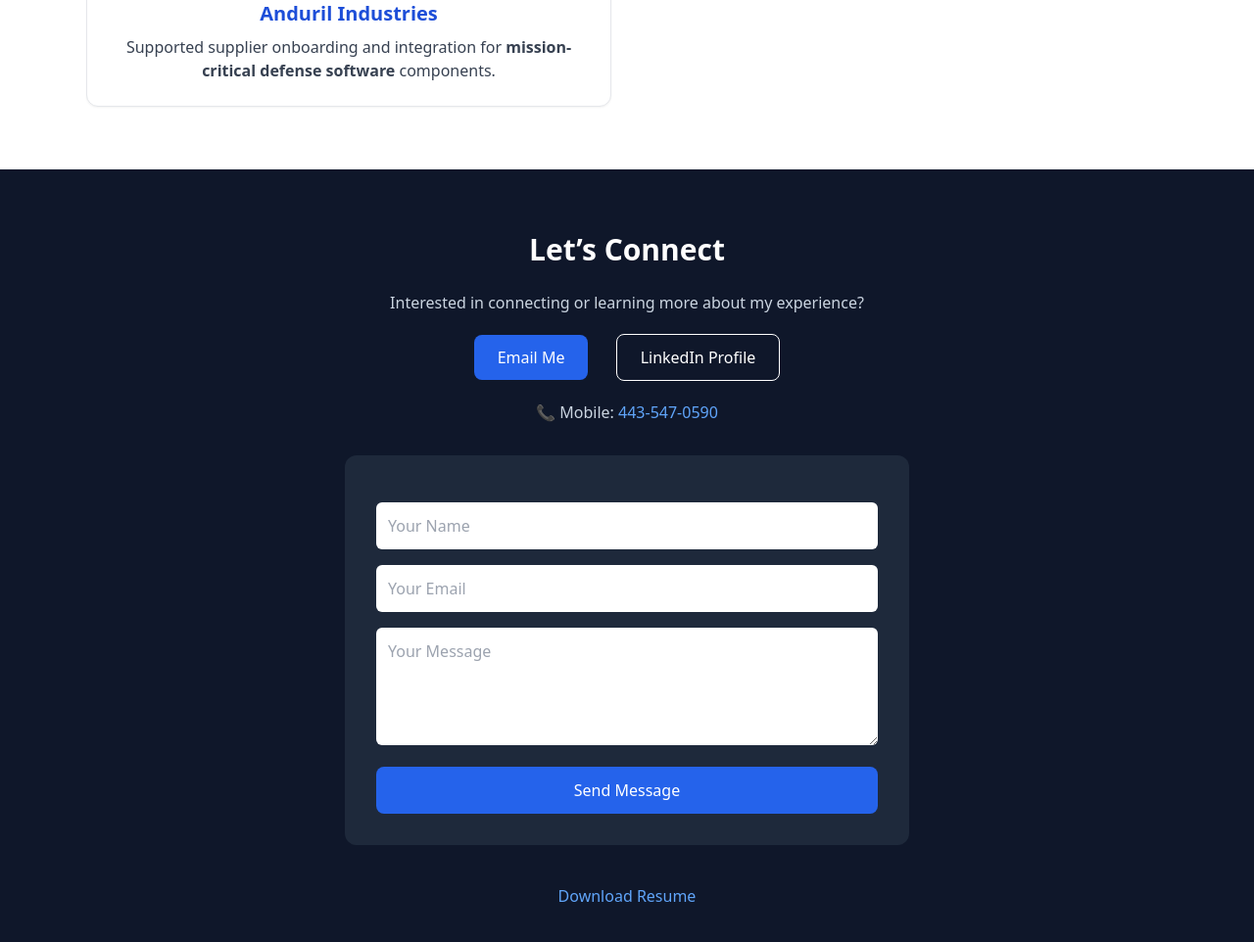
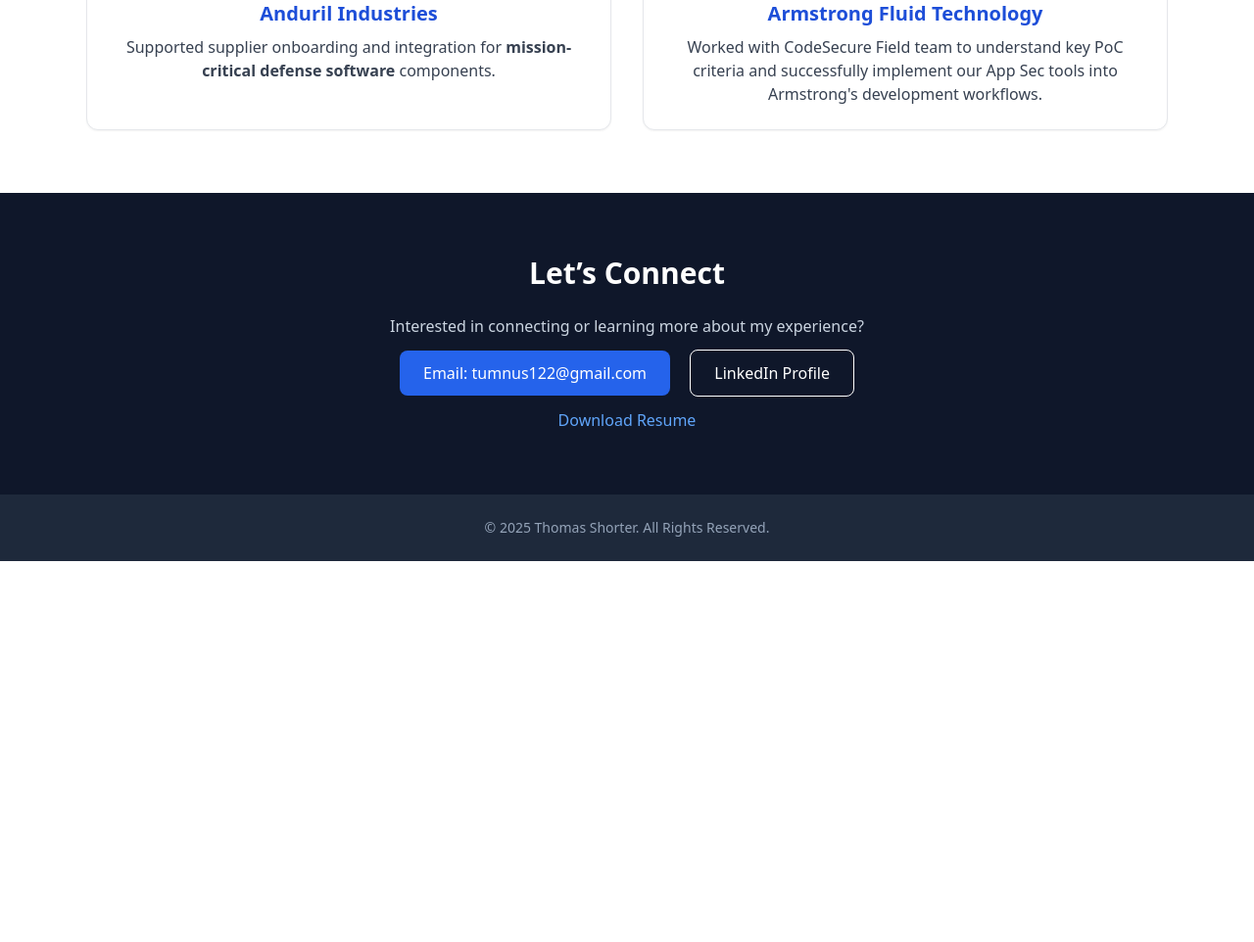
Before and after one commit to tumnus122/thomas-portfolio-, a plain HTML site: page index.html in a window 1280 px wide. Shown: the part 1565-2527 px from the top of the page at 98% size. After the commit the page ends 2138 px from the top, so only its background shows below. Drawn offline with nearby package versions, Linux system fonts and the light colour scheme.

Commit message:
Update index.html
remove contact form
add armstrong

```diff
--- a/index.html
+++ b/index.html
@@ -58,34 +58,23 @@
           <h3 class="text-xl font-semibold mb-2 text-blue-700">Anduril Industries</h3>
           <p class="text-gray-700">Supported supplier onboarding and integration for <strong>mission-critical defense software</strong> components.</p>
         </div>
+        <div class="bg-white border border-gray-200 rounded-xl p-6 shadow-sm hover:shadow-md transition text-center">
+          <img src="armstrong.png" alt="Armstrong Fluid Technology logo" class="h-16 mx-auto mb-4" />
+          <h3 class="text-xl font-semibold mb-2 text-blue-700">Armstrong Fluid Technology</h3>
+          <p class="text-gray-700">Worked with CodeSecure Field team to understand key PoC criteria and successfully implement our App Sec tools into Armstrong's development workflows.</p>
+        </div>
       </div>
     </section>
 
     <!-- Contact -->
     <section id="contact" class="bg-slate-900 text-white py-16 px-6 text-center">
       <h2 class="text-3xl font-bold mb-6">Let’s Connect</h2>
-      <p class="text-slate-300 mb-8">Interested in connecting or learning more about my experience?</p>
-      <div class="space-x-6 mb-8">
-        <a href="mailto:placeholder@email.com" class="bg-blue-600 hover:bg-blue-700 py-3 px-6 rounded-lg">Email Me</a>
+      <p class="text-slate-300 mb-6">Interested in connecting or learning more about my experience?</p>
+      <div class="space-x-4 mb-6">
+        <a href="mailto:tumnus122@gmail.com" class="bg-blue-600 hover:bg-blue-700 py-3 px-6 rounded-lg">Email: tumnus122@gmail.com</a>
         <a href="https://www.linkedin.com/in/thomas-shorter-798336162/" target="_blank" class="border border-white py-3 px-6 rounded-lg hover:bg-white hover:text-slate-900">LinkedIn Profile</a>
       </div>
-      <div class="mb-8">
-        <p class="text-slate-300">📞 Mobile: <a href="tel:4435470590" class="text-blue-400 hover:underline">443-547-0590</a></p>
-      </div>
-
-      <!-- Contact Form -->
-      <form name="contact" method="POST" data-netlify="true" netlify-honeypot="bot-field" action="/?thanks=true" class="max-w-xl mx-auto bg-slate-800 p-8 rounded-xl space-y-4">
-        <input type="hidden" name="form-name" value="contact" />
-        <p class="hidden">
-          <label>Don’t fill this out if you're human: <input name="bot-field" /></label>
-        </p>
-        <input type="text" name="name" placeholder="Your Name" required class="w-full p-3 rounded-md text-black" />
-        <input type="email" name="email" placeholder="Your Email" required class="w-full p-3 rounded-md text-black" />
-        <textarea name="message" placeholder="Your Message" rows="4" class="w-full p-3 rounded-md text-black"></textarea>
-        <button type="submit" class="bg-blue-600 hover:bg-blue-700 text-white py-3 px-6 rounded-lg w-full">Send Message</button>
-      </form>
-
-      <div class="mt-10">
+      <div class="mt-2">
         <a href="Thomas Shorter Resume 2025 - Word (1) (1) (1) (1).docx" class="text-blue-400 hover:underline">Download Resume</a>
       </div>
     </section>
```
